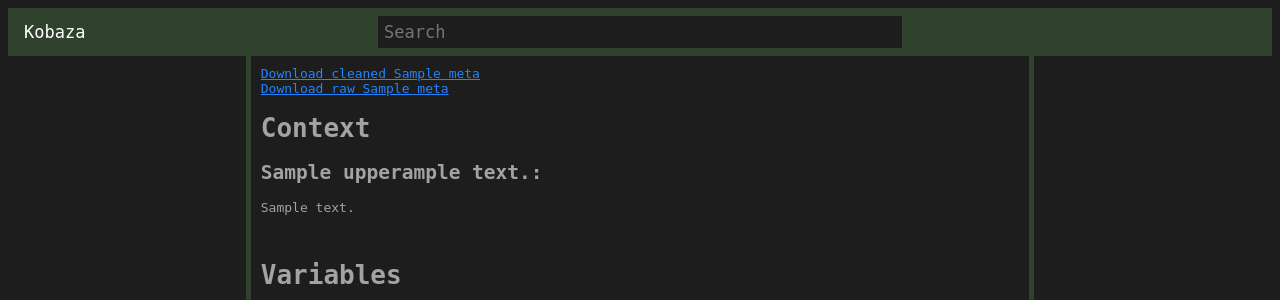
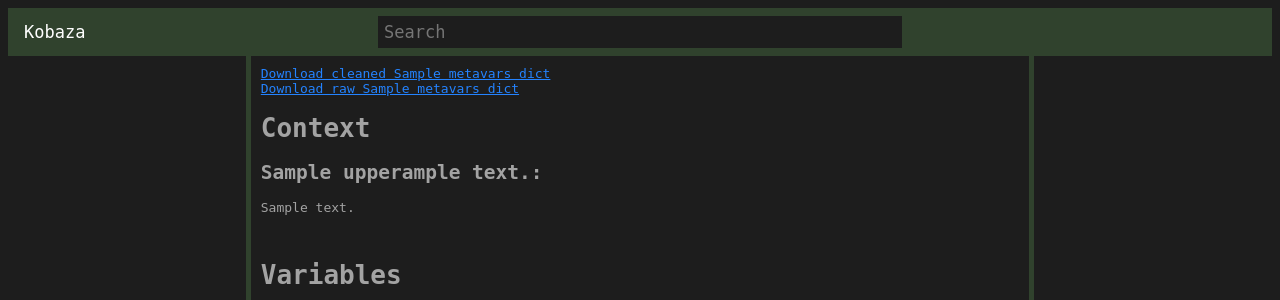
Before and after one commit to das800/opendata_kobaza, a Flask app: template opendata_kobaza/templates/dataset_page.html in a window 1280 px wide. Shown: the top 300 px of the page. Run offline with Flask 2, Linux system fonts and the light colour scheme; the template is opened without the code that fills it: most values are stand-ins (such as "Sample title", 1, 10 or a date in 2020).

Commit message:
dataset page now also gets dataset met info from db. search is still broken/outdated

```diff
--- a/opendata_kobaza/data_access.py
+++ b/opendata_kobaza/data_access.py
@@ -18,9 +18,19 @@ dynamodbres = boto3.resource(aws_db_service, region_name = aws_region_id)
 dynamodbclient = boto3.client(aws_db_service, region_name = aws_region_id)
 table = dynamodbres.Table(aws_dynamodb_tablename)
 
+
+def get_item_by_ds_id(ds_id):
+	'''
+	retreives a single ds_metavar item by its ds_id
+	'''
+	item = table.get_item(Key = {'ds_id': ds_id})['Item']
+
+	return item
+
+
 def get_all_ds_ids():
 	'''
-	gets all prim keys for ds metavars from the db, TODO never use this as it is stupid to use and to try to get your entire dbs prim keys
+	gets all prim keys for ds metavars from the db, TODO never use this as scan is expensive and you should never retrieve your whole db
 	'''
 	scan_paginator = dynamodbclient.get_paginator('scan')
 
@@ -52,4 +62,5 @@ def get_names_by_ds_ids(ds_ids):
 		}
 		response = table.query(**query_params)
 		ds_names_dict[ds_id] = response['Items'][0]['name']
+
 	return ds_names_dict
--- a/opendata_kobaza/main.py
+++ b/opendata_kobaza/main.py
@@ -36,10 +36,10 @@ def main():
 #dataset functions
 @app.route('/datasets/<ds_id>')
 def dataset_page(ds_id):
-	with open(os.path.join(ds_metavars_folder, ds_metavars_filenames[ds_id])) as json_fh:
-		ds_metavars = json.load(json_fh)
-
-	return render_template('dataset_page.html', meta = ds_metavars)
+	# with open(os.path.join(ds_metavars_folder, ds_metavars_filenames[ds_id])) as json_fh:
+	# 	ds_metavars = json.load(json_fh)
+	ds_metavars = data_access.get_item_by_ds_id(ds_id)
+	return render_template('dataset_page.html', metavars_dict = ds_metavars)
 
 
 @app.route('/dl_dataset/<dataset_filename>')
--- a/opendata_kobaza/templates/dataset_page.html
+++ b/opendata_kobaza/templates/dataset_page.html
@@ -1,22 +1,22 @@
 {% extends 'base.html' %}
 
-{% block title %} <title>Kobaza: {{meta['name']}}</title> {% endblock %}
+{% block title %} <title>Kobaza: {{metavars_dict['name']}} open dataset</title> {% endblock %}
 
 {% block content %}
-    <a href = {{ url_for('dl_dataset', dataset_filename = meta['cleaned data file']) }}>{{ "Download cleaned " + meta['name'] }}</a>
+    <a href = {{ url_for('dl_dataset', dataset_filename = metavars_dict['cleaned data file']) }}>{{ "Download cleaned " + metavars_dict['name'] }}</a>
     <br>
-    <a href = {{ url_for('dl_dataset', dataset_filename = meta['raw data file']) }}>{{ "Download raw " + meta['name'] }}</a>
+    <a href = {{ url_for('dl_dataset', dataset_filename = metavars_dict['raw data file']) }}>{{ "Download raw " + metavars_dict['name'] }}</a>
     <h1>Context</h1>
-    {% for context in meta['meta-attributes']['context'] %}
+    {% for context in metavars_dict['meta-attributes']['context'] %}
         <h2>{{ context[0].upper() + context[1:] }}:</h2>
-        <p>{{ meta['meta-attributes']['context'][context] }}</p>
+        <p>{{ metavars_dict['meta-attributes']['context'][context] }}</p>
         <br>
     {% endfor %}
 
     <h1>Variables</h1>
-    {% for variable in meta['meta-attributes']['variables'] %}
+    {% for variable in metavars_dict['meta-attributes']['variables'] %}
         <h2>{{ variable }}:</h2>
-        <p>{{ meta['meta-attributes']['variables'][variable] }}</p>
+        <p>{{ metavars_dict['meta-attributes']['variables'][variable] }}</p>
         <br>
     {% endfor %}
 {% endblock %}
```
